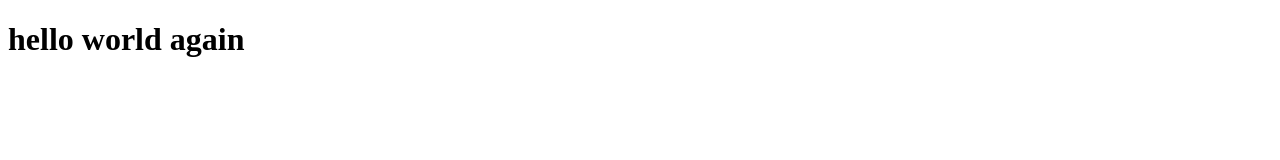
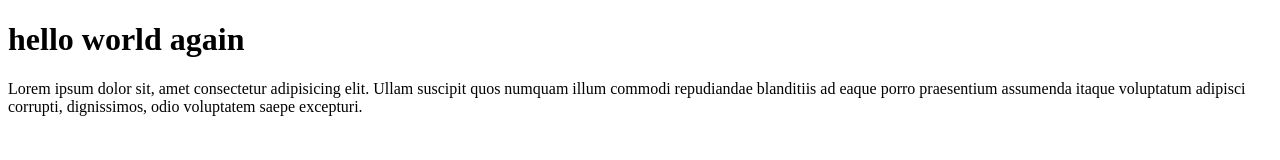
Before and after one commit to aliwebdev/testdarsjs, a plain HTML site: page index.html in a window 1280 px wide. Drawn offline with Linux system fonts and the light colour scheme.

Commit message:
lorem qoshdim

```diff
--- a/index.html
+++ b/index.html
@@ -8,5 +8,8 @@
 </head>
 <body>
     <h1>hello world again</h1>
+    <p>
+        Lorem ipsum dolor sit, amet consectetur adipisicing elit. Ullam suscipit quos numquam illum commodi repudiandae blanditiis ad eaque porro praesentium assumenda itaque voluptatum adipisci corrupti, dignissimos, odio voluptatem saepe excepturi.
+    </p>
 </body>
 </html>
```
